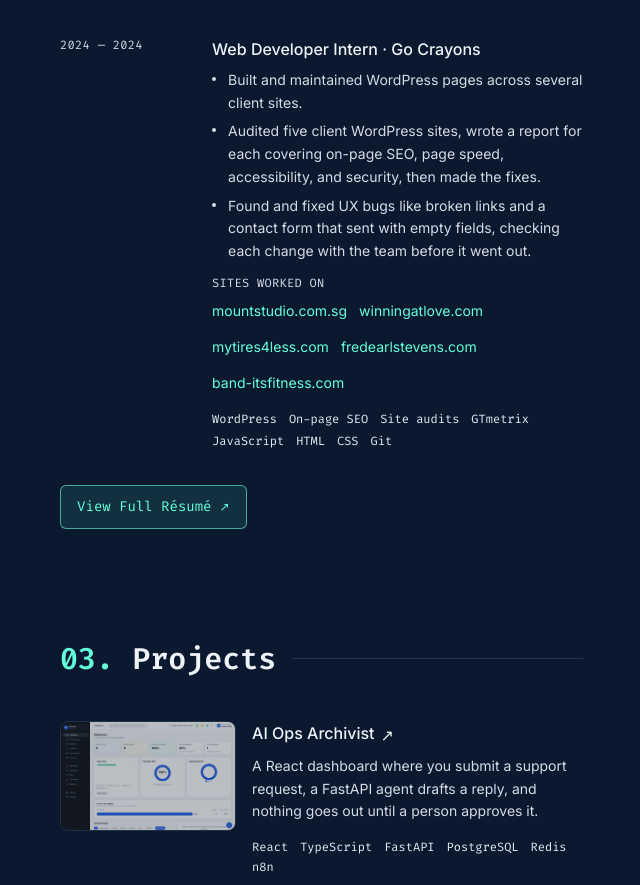
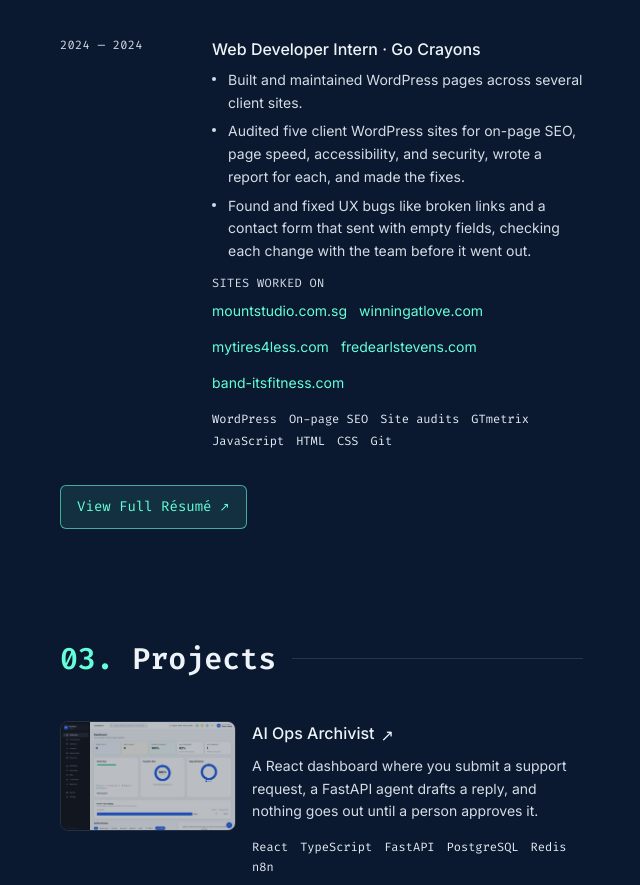
Before and after one commit to Tofuwuuu/PERSONAL-WEBSITE, a Next.js app: page / in a window 1280 px wide. Shown: the part 980-1865 px from the top of the page, without its empty margins (601-1241 px from the left). Built offline with nearby package versions, Linux system fonts and the light colour scheme; no server answers.

Commit message:
Tighten Go Crayons audit bullet (#13)

```diff
--- a/content/experience.ts
+++ b/content/experience.ts
@@ -22,7 +22,7 @@
     end: "2024",
     bullets: [
       "Built and maintained WordPress pages across several client sites.",
-      "Audited five client WordPress sites, wrote a report for each covering on-page SEO, page speed, accessibility, and security, then made the fixes.",
+      "Audited five client WordPress sites for on-page SEO, page speed, accessibility, and security, wrote a report for each, and made the fixes.",
       "Found and fixed UX bugs like broken links and a contact form that sent with empty fields, checking each change with the team before it went out.",
     ],
     tech: ["WordPress", "On-page SEO", "Site audits", "GTmetrix", "JavaScript", "HTML", "CSS", "Git"],
```
